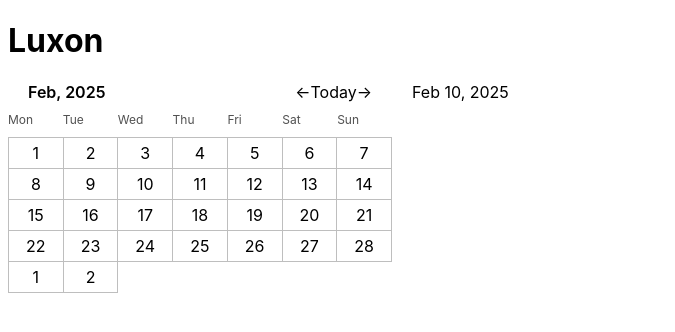
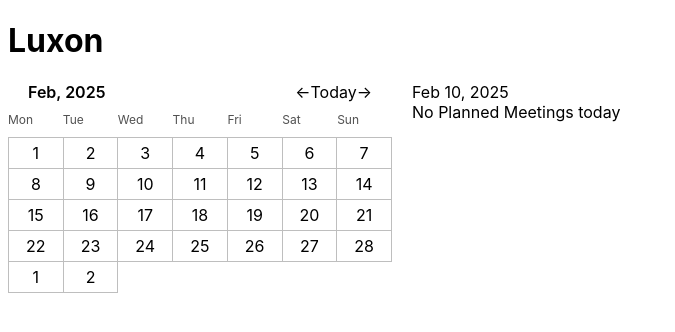
Before and after one commit to VitaliiSoloninko/angular-luxus-template, an Angular app: page / in a window 1280 px wide. Both pictures are taken after a click on the element "10". Shown: the top 332 px of the page, without its empty margins (0-675 px from the left). Built offline with nearby package versions, Linux system fonts and the light colour scheme.

Commit message:
0.6	Meetings

```diff
--- a/src/app/calender/calender.component.html
+++ b/src/app/calender/calender.component.html
@@ -39,5 +39,13 @@
       <div>Please select a day</div>
       }
     </div>
+    <div>
+      @if (activeDay() && activeDayMeetings().length === 0) {
+      <div>No Planned Meetings today</div>
+      } @if (activeDay() && activeDayMeetings().length > 0) { @for (meeting of
+      activeDayMeetings(); track $index) {
+      <div>{{ meeting }}</div>
+      } }
+    </div>
   </div>
 </div>
--- a/src/app/calender/calender.component.ts
+++ b/src/app/calender/calender.component.ts
@@ -40,6 +40,18 @@ export class CalenderComponent {
   });
   DATE_MED = DateTime.DATE_MED;
 
+  activeDayMeetings: Signal<string[]> = computed(() => {
+    const activeDay = this.activeDay();
+    if (activeDay === null) {
+      return [];
+    }
+    const activeDayISO = activeDay.toISODate();
+    if (!activeDayISO) {
+      return [];
+    }
+    return this.meetings()[activeDayISO] ?? [];
+  });
+
   constructor() {
     console.log(this.daysOfMonth());
   }
```
